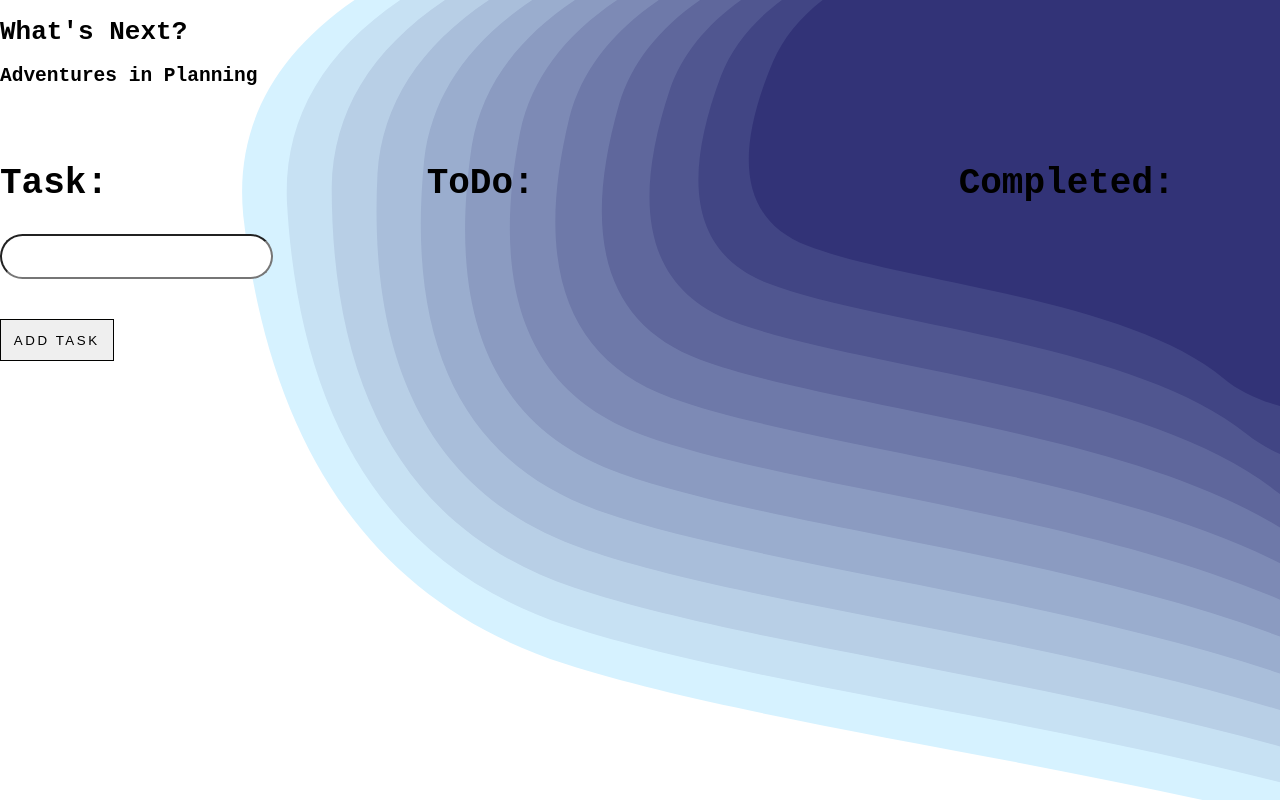
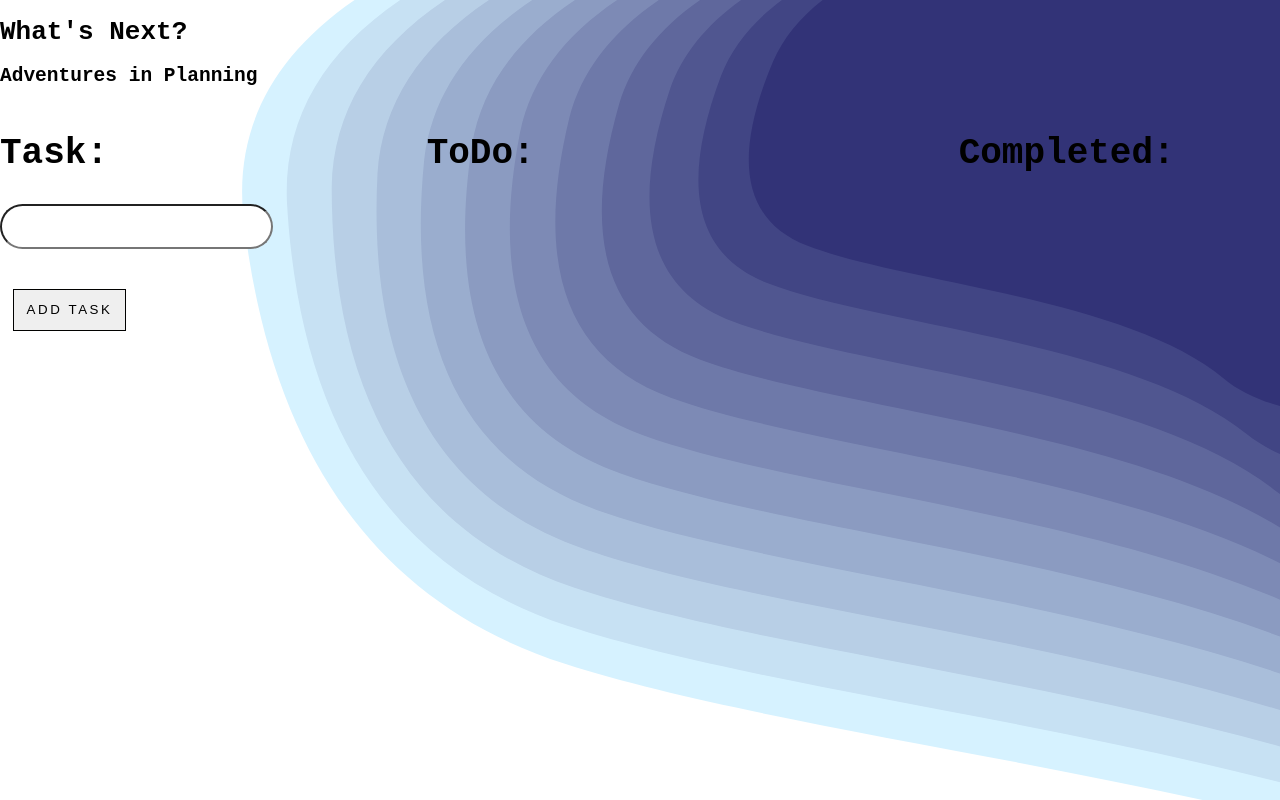
Before and after one commit to BulleyBulley/todo-list-test, a React (Create React App) app: page / in a window 1280 px wide. Built offline with nearby package versions, Linux system fonts and the light colour scheme.

Commit message:
styling tweaks

```diff
--- a/src/App.css
+++ b/src/App.css
@@ -1,10 +1,9 @@
 .App {
-
   margin: 0;
   height: 100vh;
   display: grid;
   grid-template-columns: repeat(3, 1fr);
-    grid-template-rows: 1fr 5fr;
+  grid-template-rows: 1fr 10fr;
 
   background: url(./images/cool-background.svg) no-repeat center center fixed;
   -webkit-background-size: cover;
@@ -12,33 +11,25 @@
   -o-background-size: cover;
   background-size: cover;
 
-
-
-    font-family:monospace;
-
+  font-family: monospace;
 
   grid-template-areas:
     "header header header"
     "task todo completed ";
-
 }
 
 header {
   grid-area: header;
-
 }
 
 button {
   text-decoration: none;
   border: 0.1vw solid #010100;
-  padding: 1vw;
   color: #000;
   text-transform: uppercase;
   letter-spacing: 0.2vw;
-  position: relative;
   display: inline-block;
-
-
+  margin: 0 1vw 0 1vw;
 }
 
 button:hover {
@@ -46,20 +37,13 @@ button:hover {
   transition: 500ms;
 }
 
-
-
-
 .list_add_class {
   display: grid;
-    justify-content: flex-start;
-    flex-direction: column;
+
   grid-area: task;
   font-size: 1.5rem;
+}
 
-
-
-
-}
 .list_add_class .input_box {
   width: 20vw;
   font-size: 1.5rem;
@@ -68,6 +52,12 @@ button:hover {
 .list_add_class button {
   display: block;
   margin-top: 5vh;
+  padding: 1vw 1vw 1vw 1vw;
+}
+
+.input_box {
+  border-radius: 3vw;
+  padding: 0.5vw;
 }
 
 .show_list_class {
@@ -77,7 +67,6 @@ button:hover {
   flex-direction: column;
   grid-area: todo;
   font-size: 1.5rem;
-
 }
 
 .show_list_class li {
@@ -85,11 +74,11 @@ button:hover {
   flex-direction: row;
   justify-content: flex-start;
   margin-bottom: 4vh;
-    border:thin;
-
-
+  border: thin;
+  background-color: rgba(112, 108, 108, 0.2);
+  border-radius: 20vh;
+  min-height: 7vh;
 }
-
 
 .show_completed_list {
   display: grid;
@@ -97,7 +86,6 @@ button:hover {
   align-content: flex-start;
   font-size: 1.5rem;
   grid-area: completed;
-
 }
 
 .show_completed_list li {
@@ -105,18 +93,14 @@ button:hover {
   flex-direction: row;
   justify-content: flex-start;
   margin-bottom: 4vh;
-    border:thin;
-    text-decoration:line-through;
+  border: thin;
+  text-decoration: line-through;
   filter: brightness(70%);
-
+  background-color: rgba(112, 108, 108, 0.2);
+  border-radius: 20vh;
 }
 
-
-  h1, h2 {
-    font-family:monospace;
+h1,
+h2 {
+  font-family: monospace;
 }
-
-  .input_box {
-      border-radius: 3vw;
-        padding: 0.5vw
-  }
```
Lines whose indentation alone changed are shown as unchanged.
